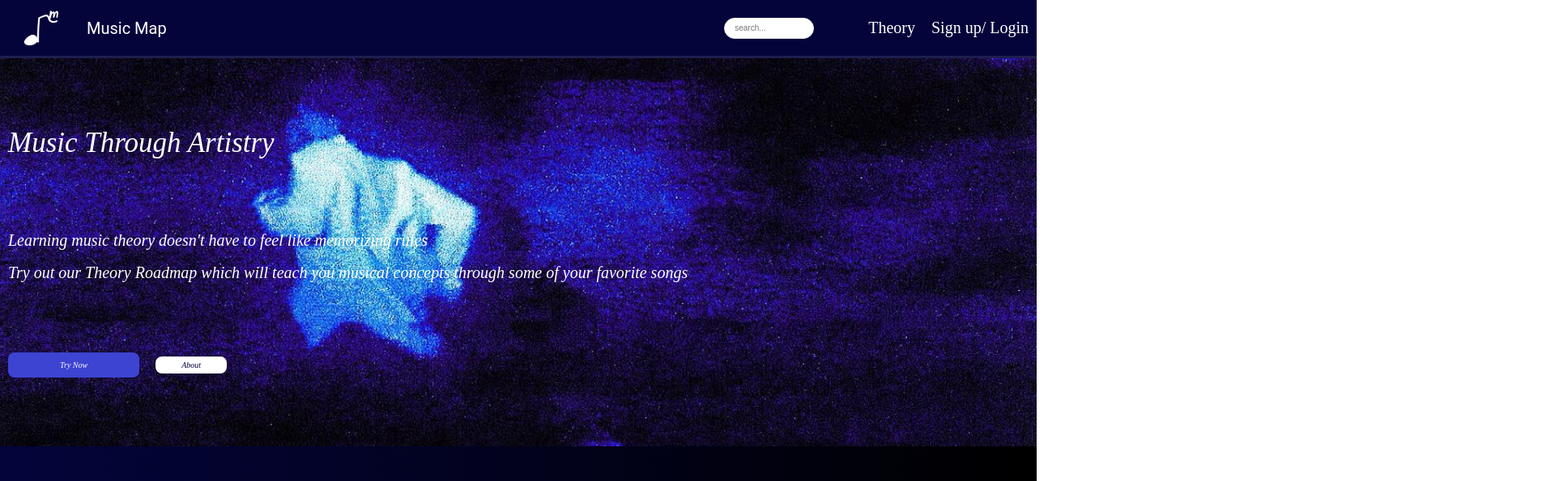
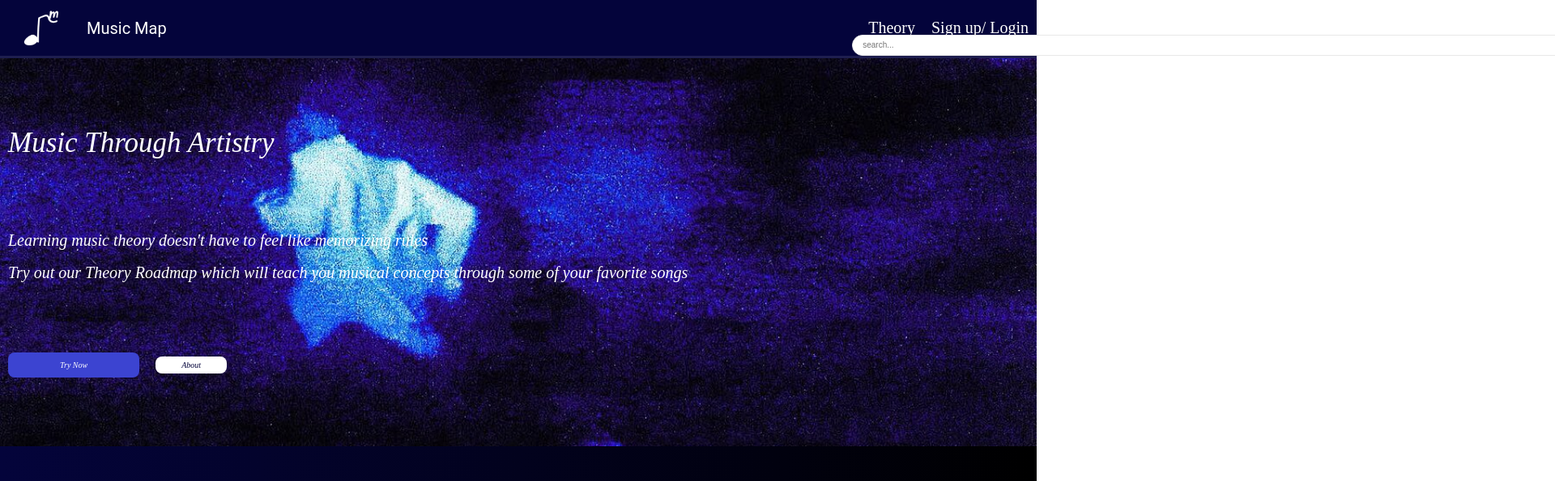
Before and after one commit to marshall-edmond/music-theory, a React (Vite) app in the folder frontend/: page / in a window 1280 px wide. Shown: the top 595 px of the page at 81% size, 1920 px wide, since content can reach past the window. Built offline with nearby package versions, Linux system fonts and the light colour scheme; grey boxes are pictures that could not be loaded.

Commit message:
Improved- Song Search feature

```diff
--- a/frontend/src/styles/Header.module.css
+++ b/frontend/src/styles/Header.module.css
@@ -60,4 +60,13 @@
     width: 70%;
     border-radius: 16px;
     border: 1px solid rgb(232, 232, 232);
+    position: absolute;
 }
+
+.song {
+    position: relative;
+
+
+
+
+}
```
